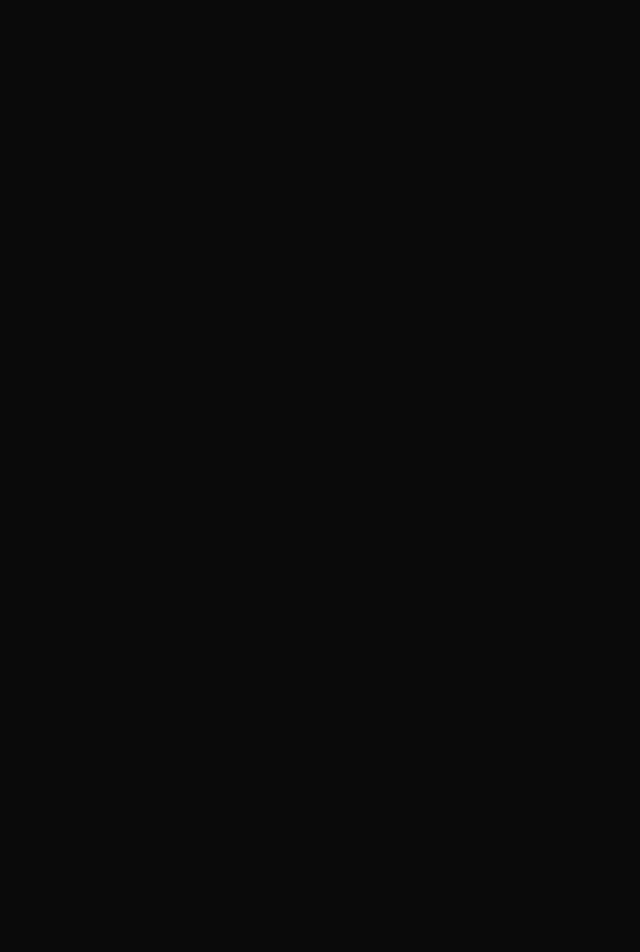
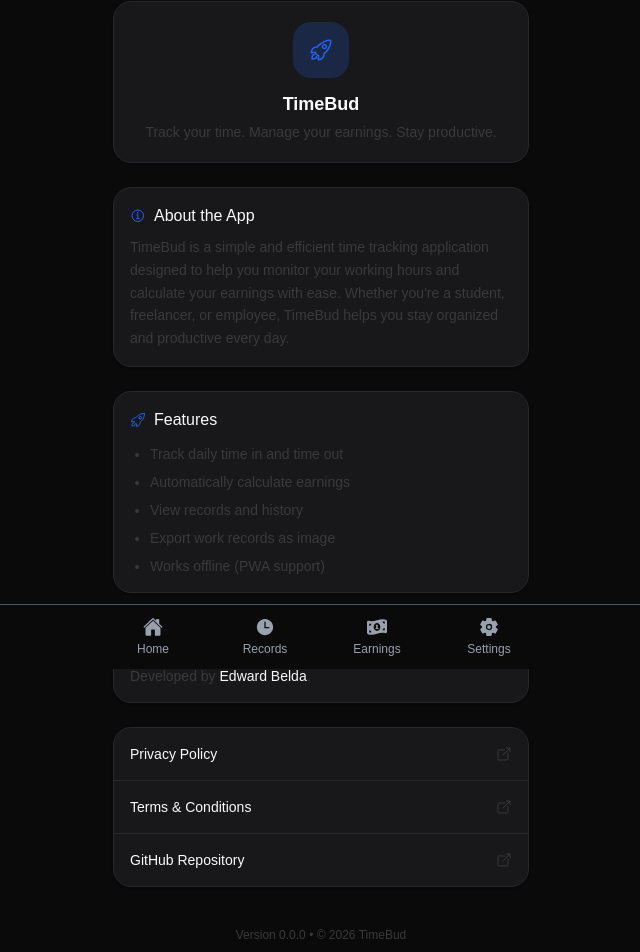
Before and after one commit to psyche-ee/timebud-frontend, a React (Vite) app: page /about in a window 1280 px wide. Before the commit this address had no page. Shown: the part 131-1083 px from the top of the page, without its empty margins (319-959 px from the left). Before the commit the page ends 800 px from the top, so only its background shows below. Built offline with nearby package versions, Linux system fonts and the light colour scheme; sample sign-in values are in the browser's storage.

Commit message:
add about page

```diff
--- a/src/App.tsx
+++ b/src/App.tsx
@@ -17,6 +17,7 @@ import ChangePassword from "./pages/app/ChangePassword";
 import Notifications from "./pages/app/Notifications";
 import { Toaster } from "./components/ui/sonner";
 import ResetPassword from "./pages/auth/ResetPassword";
+import About from "./pages/app/About";
 
 function App() {
 
@@ -114,6 +115,15 @@ function App() {
             }
           />
 
+          <Route
+            path="/about"
+            element={
+              <ProtectedRoute>
+                <About />
+              </ProtectedRoute>
+            }
+          />
+
         </Routes>
         <Toaster richColors position="top-center" toastOptions={{
             style: {
--- /dev/null
+++ b/src/pages/app/About.tsx
@@ -0,0 +1,129 @@
+import BottomNav from "../../components/BottomNav";
+import Header from "../../components/Header";
+
+import packageJson from "../../../package.json";
+
+import {
+  IoInformationCircleOutline,
+  IoRocketOutline,
+  IoCodeSlashOutline,
+  IoOpenOutline
+} from "react-icons/io5";
+
+export default function About() {
+  const version = packageJson.version;
+
+  return (
+    <div className="min-h-screen bg-background pb-24">
+      <div className="max-w-md mx-auto p-4 space-y-6">
+        <Header />
+
+        <h1 className="text-xl font-semibold text-secondary">About</h1>
+
+        {/* Hero */}
+        <div className="bg-card border rounded-2xl p-5 text-center shadow-sm">
+          <div className="w-14 h-14 mx-auto rounded-2xl bg-primary/20 flex items-center justify-center mb-3">
+            <IoRocketOutline className="text-primary text-2xl" />
+          </div>
+
+          <h2 className="text-lg font-semibold text-secondary">TimeBud</h2>
+          <p className="text-sm text-muted mt-1">
+            Track your time. Manage your earnings. Stay productive.
+          </p>
+        </div>
+
+        {/* About */}
+        <div className="bg-card border rounded-2xl p-4 shadow-sm space-y-2">
+          <div className="flex items-center gap-2 text-secondary font-medium">
+            <IoInformationCircleOutline className="text-primary" />
+            About the App
+          </div>
+
+          <p className="text-sm text-muted leading-relaxed">
+            TimeBud is a simple and efficient time tracking application designed
+            to help you monitor your working hours and calculate your earnings
+            with ease. Whether you're a student, freelancer, or employee,
+            TimeBud helps you stay organized and productive every day.
+          </p>
+        </div>
+
+        {/* Features */}
+        <div className="bg-card border rounded-2xl p-4 shadow-sm space-y-3">
+          <div className="flex items-center gap-2 text-secondary font-medium">
+            <IoRocketOutline className="text-primary" />
+            Features
+          </div>
+
+          <ul className="text-sm text-muted space-y-2 list-disc pl-5">
+            <li>Track daily time in and time out</li>
+            <li>Automatically calculate earnings</li>
+            <li>View records and history</li>
+            <li>Export work records as image</li>
+            <li>Works offline (PWA support)</li>
+          </ul>
+        </div>
+
+        {/* Developer */}
+        <div className="bg-card border rounded-2xl p-4 shadow-sm space-y-2">
+          <div className="flex items-center gap-2 text-secondary font-medium">
+            <IoCodeSlashOutline className="text-primary" />
+            Developer
+          </div>
+
+          <p className="text-sm text-muted">
+            Developed by{" "}
+            <span className="font-medium text-secondary">
+              Edward Belda
+            </span>.
+          </p>
+        </div>
+
+        {/* Links Section */}
+        <div className="bg-card border rounded-2xl shadow-sm divide-y">
+
+          {/* Privacy Policy */}
+          <a
+            href="/privacy-policy"
+            className="flex items-center justify-between p-4 hover:bg-gray-50"
+          >
+            <span className="text-sm font-medium text-secondary">
+              Privacy Policy
+            </span>
+            <IoOpenOutline className="text-muted" />
+          </a>
+
+          {/* Terms */}
+          <a
+            href="/terms"
+            className="flex items-center justify-between p-4 hover:bg-gray-50"
+          >
+            <span className="text-sm font-medium text-secondary">
+              Terms & Conditions
+            </span>
+            <IoOpenOutline className="text-muted" />
+          </a>
+
+          {/* GitHub */}
+          <a
+            href="https://github.com/your-repo"
+            target="_blank"
+            rel="noopener noreferrer"
+            className="flex items-center justify-between p-4 hover:bg-gray-50"
+          >
+            <span className="text-sm font-medium text-secondary">
+              GitHub Repository
+            </span>
+            <IoOpenOutline className="text-muted" />
+          </a>
+        </div>
+
+        {/* Footer */}
+        <div className="text-center text-xs text-muted pt-4">
+          Version {version} • © {new Date().getFullYear()} TimeBud
+        </div>
+      </div>
+
+      <BottomNav />
+    </div>
+  );
+}
--- a/src/pages/app/Settings.tsx
+++ b/src/pages/app/Settings.tsx
@@ -8,7 +8,8 @@ import {
   IoPersonOutline,
   IoLockClosedOutline,
   IoNotificationsOutline,
-  IoChevronForward
+  IoChevronForward,
+  IoInformationCircleOutline
 } from "react-icons/io5";
 
 import { GoDownload } from "react-icons/go";
@@ -147,6 +148,31 @@ export default function Settings() {
 
             </div>
 
+            <div className="bg-card border rounded-2xl shadow-sm divide-y">
+
+              <a
+                href="/about"
+                className="flex items-center justify-between p-4 hover:bg-gray-50"
+              >
+
+                <div className="flex items-center gap-3">
+
+                  <div className="bg-primary/10 p-2 rounded-lg">
+                    <IoInformationCircleOutline className="text-primary text-lg" />
+                  </div>
+
+                  <span className="font-medium text-secondary">
+                    About
+                  </span>
+
+                </div>
+
+                <IoChevronForward className="text-muted" />
+
+              </a>
+
+            </div>
+
           </div>
 
           {/* Logout */}
```
